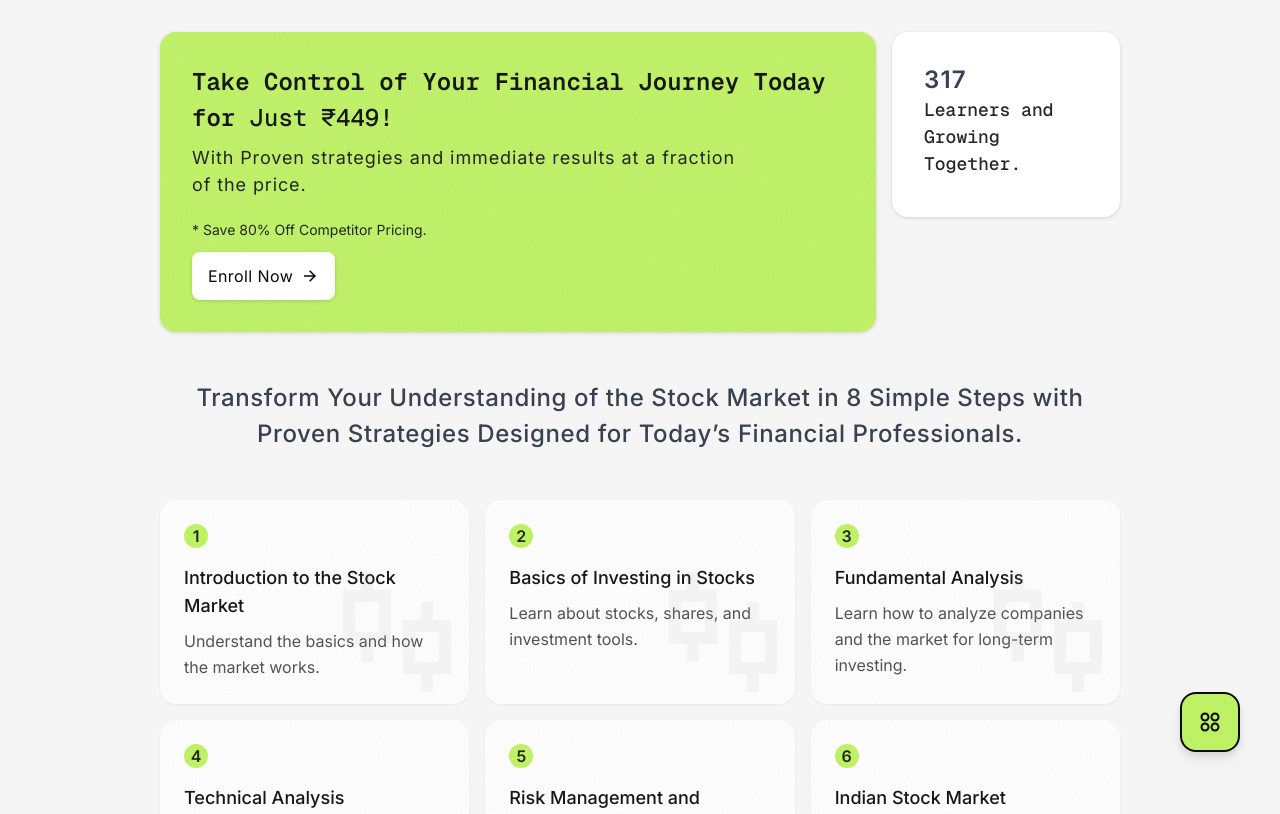
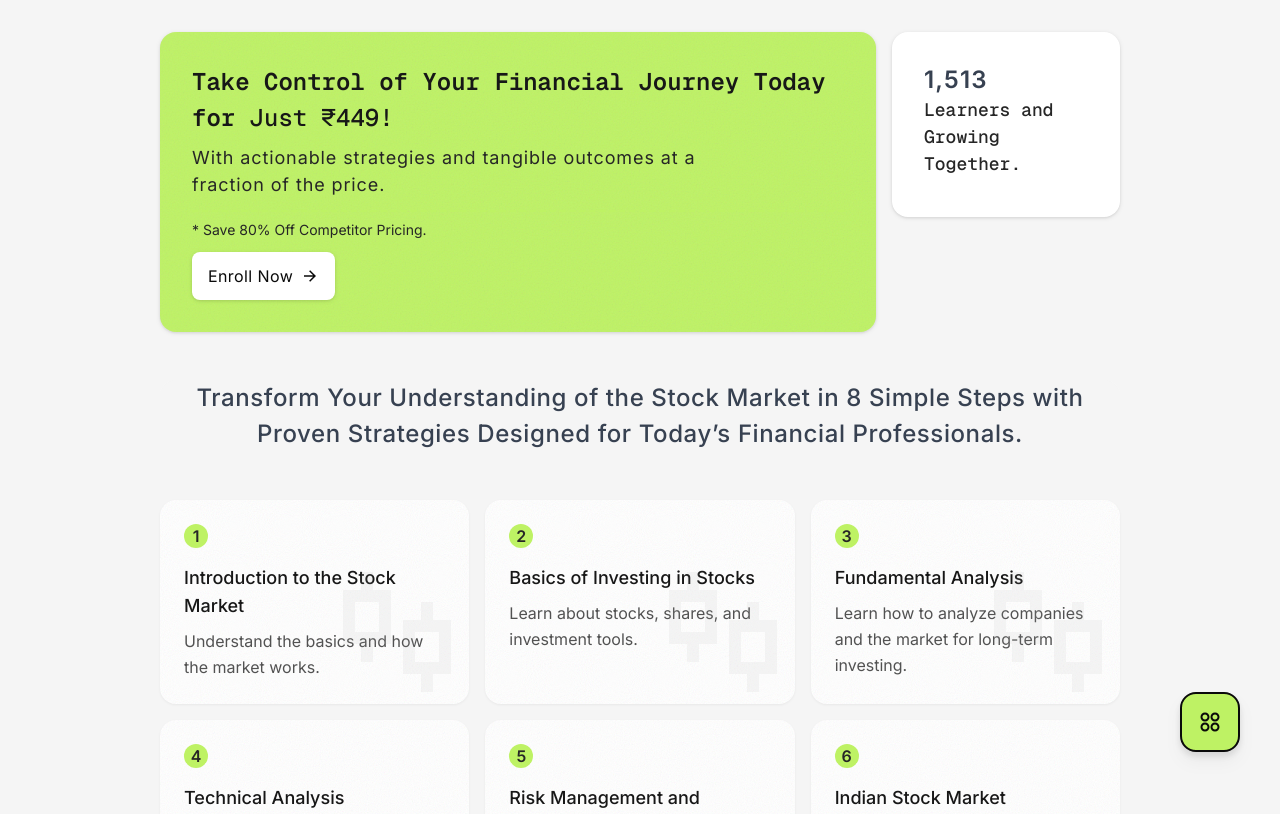
Before and after one commit to prathambhandari/stock-market-simplified, a Next.js app: page / in a window 1280 px wide. Shown: the top 814 px of the page. Built offline with nearby package versions, Linux system fonts and the light colour scheme.

Commit message:
added users count

```diff
--- a/app/Components/HeroSection.js
+++ b/app/Components/HeroSection.js
@@ -14,7 +14,7 @@ export default function HeroSection() {
 
                 <div className="*:z-20  relative">
                     <h1 className="text-2xl font-semibold text-neutral-900 leading-normal mb-2 font-mono">Take Control of Your Financial Journey Today for <span className=" font-medium    decoration decoration-wavy underline-offset-4 ">Just ₹449!</span></h1>
-                    <h1 className="text-lg font-normal tracking-wider  text-neutral-800  mb-3 w-10/12 leading-normal">With Proven strategies and immediate results at a fraction of the price.<br />  </h1>
+                    <h1 className="text-lg font-normal tracking-wider  text-neutral-800  mb-3 w-10/12 leading-normal">With actionable strategies and tangible outcomes at a fraction of the price.<br />  </h1>
                     <div className="border-t-2 border-dashed  border-primary pt-2 w-full">
                         <h6 className="text-sm mb-3 text-neutral-800">* Save 80% Off Competitor Pricing.  </h6>
 
@@ -38,7 +38,7 @@ export default function HeroSection() {
 
                     <CountUp
                         from={0}
-                        to={318}
+                        to={1517}
                         separator=","
                         direction="up"
                         duration={3}
```
